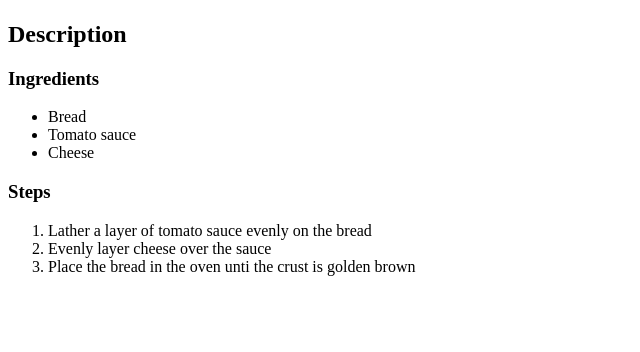
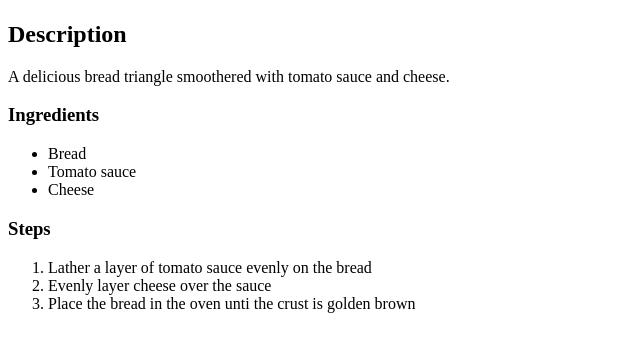
Before and after one commit to 1lec/odin-recipes, a plain HTML site: page recipes/pizza.html in a window 1280 px wide. Shown: the part 308-660 px from the top of the page, without its empty margins (0-640 px from the left). Drawn offline with Linux system fonts and the light colour scheme.

Commit message:
Write description of pizza dish

```diff
--- a/recipes/pizza.html
+++ b/recipes/pizza.html
@@ -10,7 +10,7 @@
     <img src="https://static.richardeaglespoon.com/images/articles/how-to-pizza/first.jpg"
     alt="Two delicious-looking slices of pizza on a plate." width="300">
         <h2>Description</h2>
-        <p></p>
+        <p>A delicious bread triangle smoothered with tomato sauce and cheese.</p>
             <h3>Ingredients</h3>
             <ul>
                 <li>Bread</li>
```
